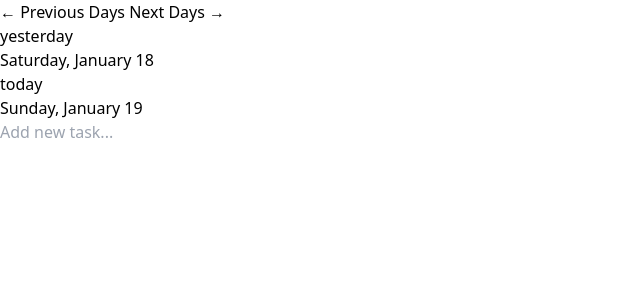
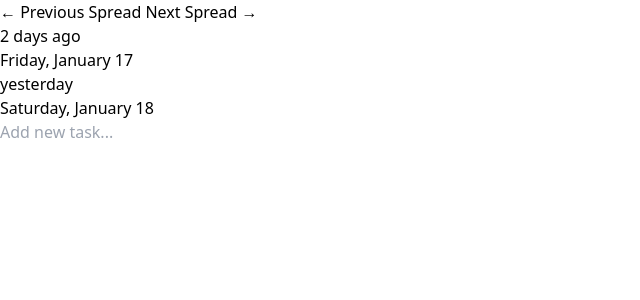
Before and after one commit to narthur/later, a SvelteKit app: page / in a window 1280 px wide. Shown: the top 300 px of the page, without its empty margins (0-640 px from the left). Built offline with nearby package versions, Linux system fonts and the light colour scheme.

Commit message:
Update +page.svelte

```diff
--- a/src/routes/+page.svelte
+++ b/src/routes/+page.svelte
@@ -19,13 +19,13 @@
 
   // Convert reactive logging to $effect
   $effect(() => {
-    const left = getDateForOffset(-1);
-    const right = getDateForOffset(0);
+    const left = getDateForOffset(-2);
+    const right = getDateForOffset(-1);
     console.log('Page dates updated:', { left, right, currentDate: currentDate.toISOString() });
   });
 
-  const leftPageDate = $derived(getDateForOffset(-1));
-  const rightPageDate = $derived(getDateForOffset(0));
+  const leftPageDate = $derived(getDateForOffset(-2));
+  const rightPageDate = $derived(getDateForOffset(-1));
   const leftPageTasks = $derived(tasks.filter(t => t.date === leftPageDate));
   const rightPageTasks = $derived(tasks.filter(t => t.date === rightPageDate));
 
@@ -65,9 +65,9 @@
   }
 
   function turnPage(direction: 'forward' | 'backward') {
-    // Create a new Date object to ensure reactivity
+    // Move two days at a time
     const newDate = new Date(currentDate.getTime());
-    newDate.setDate(newDate.getDate() + (direction === 'forward' ? 1 : -1));
+    newDate.setDate(newDate.getDate() + (direction === 'forward' ? 2 : -2));
     currentDate = newDate;
     console.log('Turned page:', direction, 'new date:', currentDate.toISOString());
   }
@@ -80,13 +80,13 @@
         onclick={() => turnPage('backward')}
         class="px-4 py-2 bg-amber-200 rounded hover:bg-amber-300 transition-colors"
       >
-        ← Previous Days
+        ← Previous Spread
       </button>
       <button
         onclick={() => turnPage('forward')}
         class="px-4 py-2 bg-amber-200 rounded hover:bg-amber-300 transition-colors"
       >
-        Next Days →
+        Next Spread →
       </button>
     </div>
 
```
